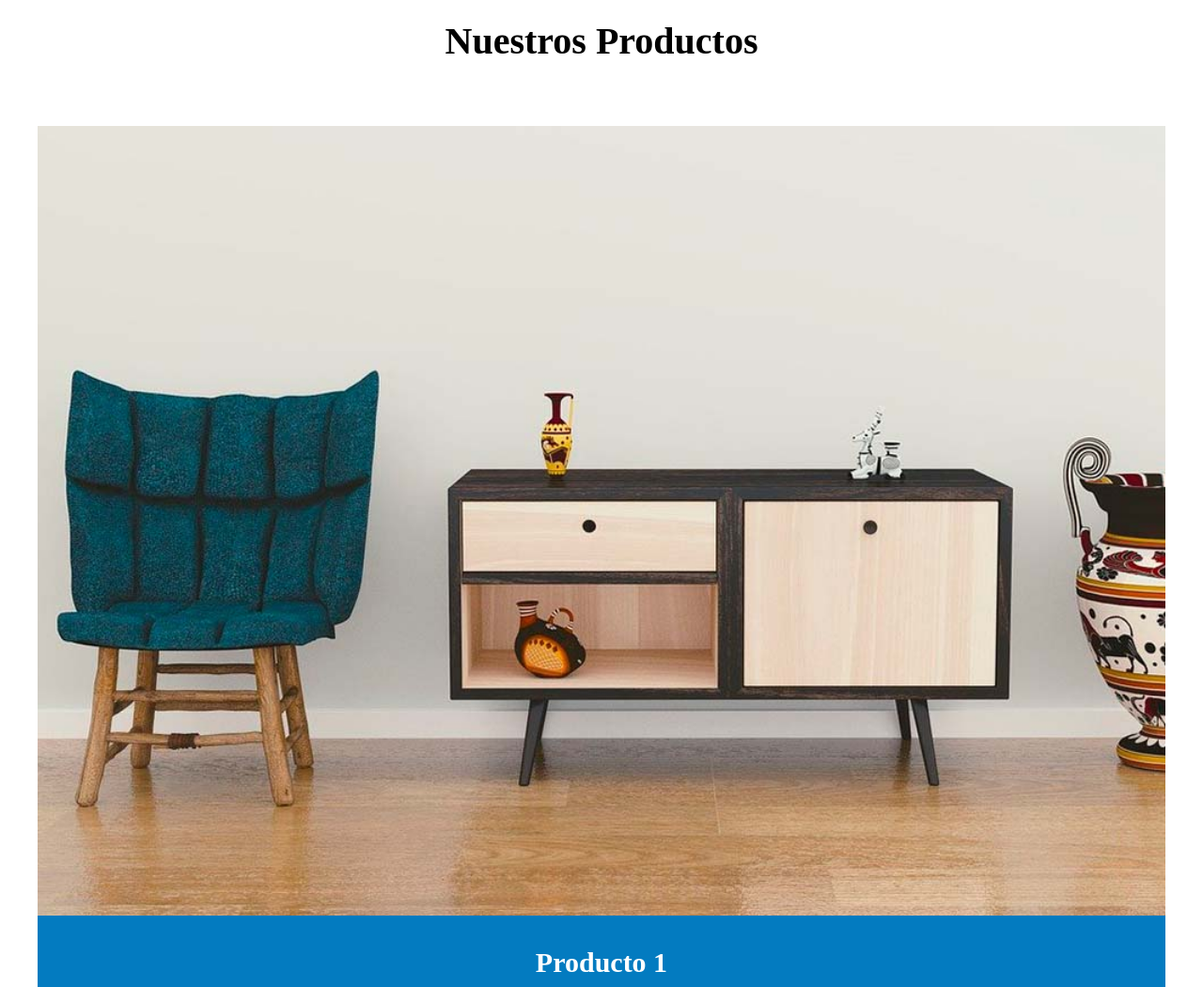
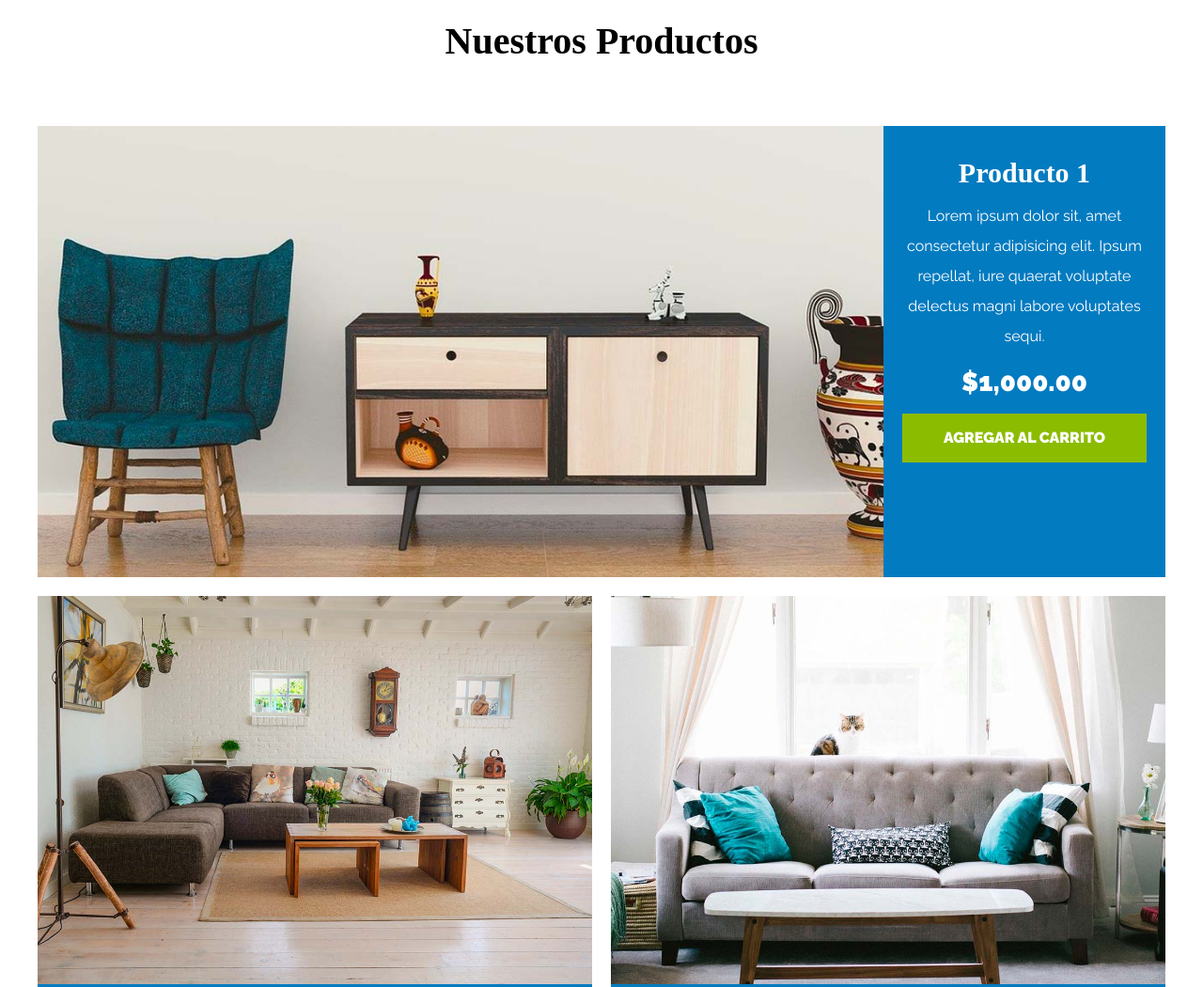
Before and after one commit to MauriGoizS/CSS---Flexbox-CSS-Grid-SASS, a plain HTML site: page ecommerce/index.html in a window 1280 px wide. Shown: the part 1960-3010 px from the top of the page at 94% size. Drawn offline with Linux system fonts and the light colour scheme; a web font is replaced by a local one.

Commit message:
Object fit para ajustar las imagenes

```diff
--- a/ecommerce/css/style.css
+++ b/ecommerce/css/style.css
@@ -152,6 +152,13 @@ img {
 
 .producto:nth-child(1) {
     grid-column: 1 / 7;
+    display: grid;
+    grid-template-columns: 3fr 1fr;
+}
+.producto:nth-child(1) img{
+    height: 48rem;
+    width: 100%;
+    object-fit: cover;
 }
 .producto:nth-child(2) {
     grid-column: 1 / 4;
```
